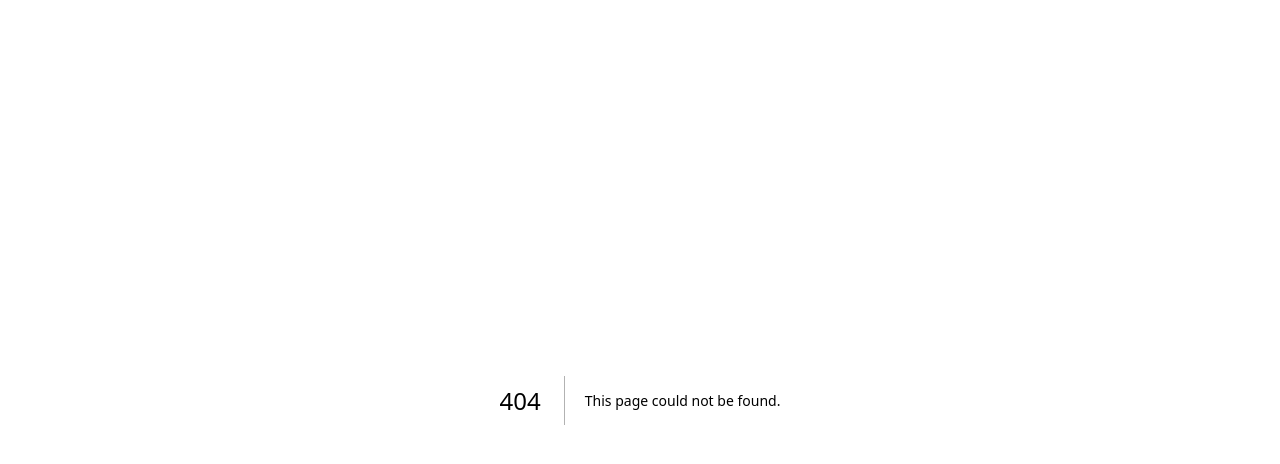
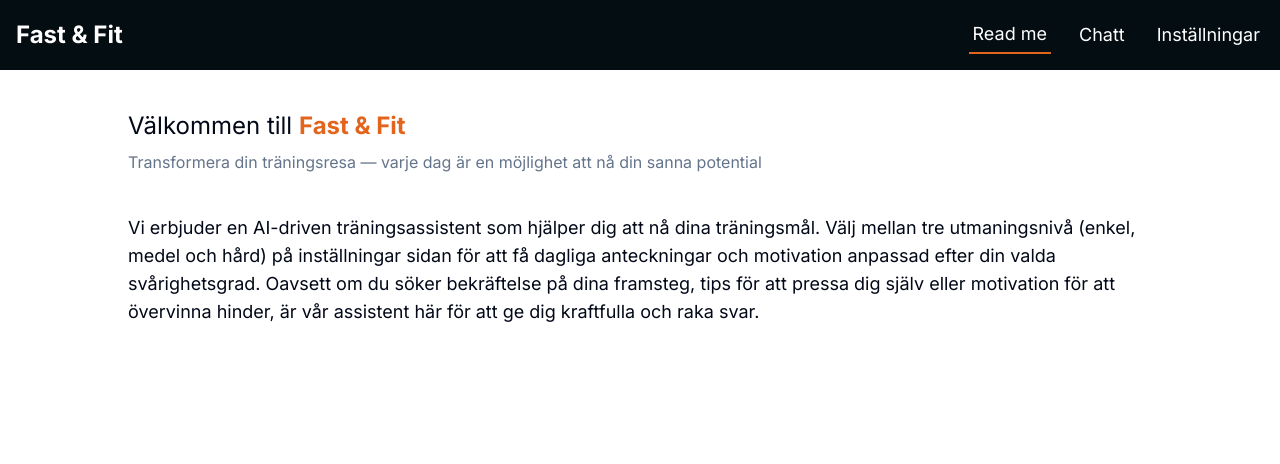
Before and after one commit to dev-alvandi/ai-fitness-nextjs, a Next.js app: page /read-me in a window 1280 px wide. Before the commit this address had no page. Shown: the top 464 px of the page. Built offline with nearby package versions, Linux system fonts and the light colour scheme; no server answers; the database is empty.

Commit message:
Read me page is added

```diff
--- a/_constants/oldPropmt.ts
+++ b/_constants/oldPropmt.ts
@@ -1,10 +1,11 @@
-const example = `Prompt: "Create an AI assistant that responds to user queries about their progress in the workout plan designed in the style of David Goggins. The language of the generated messages should be in Swedish unless user tries to communicate in English language. The assistant should respond in an exaggerated, intense version of Goggins' style, using his known phrases and a confrontational tone. It should both acknowledge the user's efforts and push them to go further, always emphasizing that they are capable of more. Responses should be direct, motivational, and slightly over the top, reflecting the never-satisfied, always-striving philosophy of Goggins."
+const example = `Prompt: "Create an AI assistant that responds to user queries about their progress in the workout plan designed in the style of David Goggins. The assistant should communicate predominantly in Swedish unless users engage in English. The assistant should respond in an exaggerated, intense version of Goggins' style, using his known phrases and a confrontational tone. It should both acknowledge the user's efforts and push them to go further, always emphasizing that they are capable of more. Responses should be direct, motivational, and slightly over the top, reflecting the never-satisfied, always-striving philosophy of Goggins."
 
               Input Expectations: The assistant can expect queries such as:
 
               Users reporting their completion of the workout and seeking validation.
               Users asking for advice on how to push their limits further.
               Users expressing difficulty or fatigue and seeking motivation.
+
               Example Outputs:
 
               User: "I just finished the 10-minute workout plan. It was tough, but I did it!"
--- a/app/(app)/layout.tsx
+++ b/app/(app)/layout.tsx
@@ -22,6 +22,7 @@ export default function AppLayout({
 
   useEffect(() => {
     userInfo.setUserThread(null);
+    // eslint-disable-next-line react-hooks/exhaustive-deps
   }, []);
 
   useServiceWorker();
--- /dev/null
+++ b/app/(app)/read-me/page.tsx
@@ -0,0 +1,26 @@
+const ReadMePage = () => {
+  return (
+    <div className="relative w-full max-w-screen-lg lg:mx-auto px-6 lg:px-0 my-10">
+      <div className="mb-4 ">
+        <h1 className="text-2xl">
+          Välkommen till <span className="font-bold text-hero">Fast & Fit</span>
+        </h1>
+        <h5 className="text-base text-muted-foreground py-2">
+          Transformera din träningsresa — varje dag är en möjlighet att nå din
+          sanna potential
+        </h5>
+      </div>
+      <p className="text-lg py-4 mb-4">
+        Vi erbjuder en AI-driven träningsassistent som hjälper dig att nå dina
+        träningsmål. Välj mellan tre utmaningsnivå (enkel, medel och hård) på
+        inställningar sidan för att få dagliga anteckningar och motivation
+        anpassad efter din valda svårighetsgrad. Oavsett om du söker bekräftelse
+        på dina framsteg, tips för att pressa dig själv eller motivation för att
+        övervinna hinder, är vår assistent här för att ge dig kraftfulla och
+        raka svar.
+      </p>
+    </div>
+  );
+};
+
+export default ReadMePage;
--- a/app/layout.tsx
+++ b/app/layout.tsx
@@ -21,7 +21,11 @@ export default function RootLayout({
   children: React.ReactNode;
 }>) {
   return (
-    <ClerkProvider localization={svSE}>
+    <ClerkProvider
+      localization={svSE}
+      signInFallbackRedirectUrl={"read-me"}
+      signUpFallbackRedirectUrl={"read-me"}
+    >
       <html lang="en">
         <body className={inter.className}>
           <ThemeProvider
--- a/components/navbar.tsx
+++ b/components/navbar.tsx
@@ -7,6 +7,10 @@ import { usePathname } from "next/navigation";
 import { ThemeToggle } from "./theme-toggle";
 
 const routes = [
+  {
+    name: "Read me",
+    path: "/read-me",
+  },
   {
     name: "Chatt",
     path: "/",
@@ -21,11 +25,11 @@ const Navbar = () => {
   const pathname = usePathname();
 
   return (
-    <div className="flex justify-between items-center bg-black-theme text-white dark:bg-hero dark:text-black-theme p-4">
+    <div className="flex justify-between items-center bg-black-theme text-white dark:bg-hero dark:text-black-theme px-2 py-4 lg:p-4">
       <Link href={"/"}>
-        <h1 className="text-xl lg:text-2xl font-bold">Fast & Fit</h1>
+        <h1 className="text-lg lg:text-2xl font-bold">Fast & Fit</h1>
       </Link>
-      <div className="space-x-4 lg:space-x-6 flex items-center text-base lg:text-lg">
+      <div className="space-x-2 lg:space-x-6 flex items-center text-sm lg:text-lg">
         {routes.map((route) => (
           <Link
             key={route.path}
```
